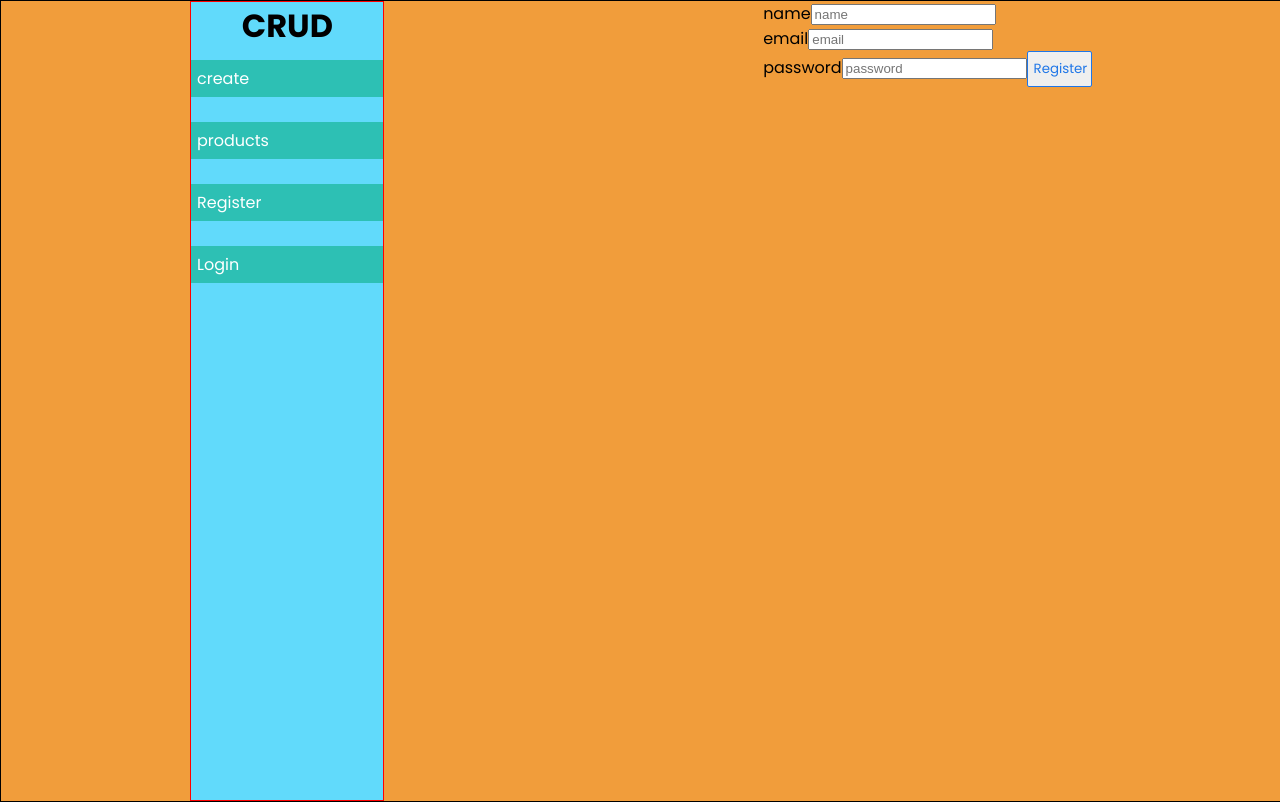
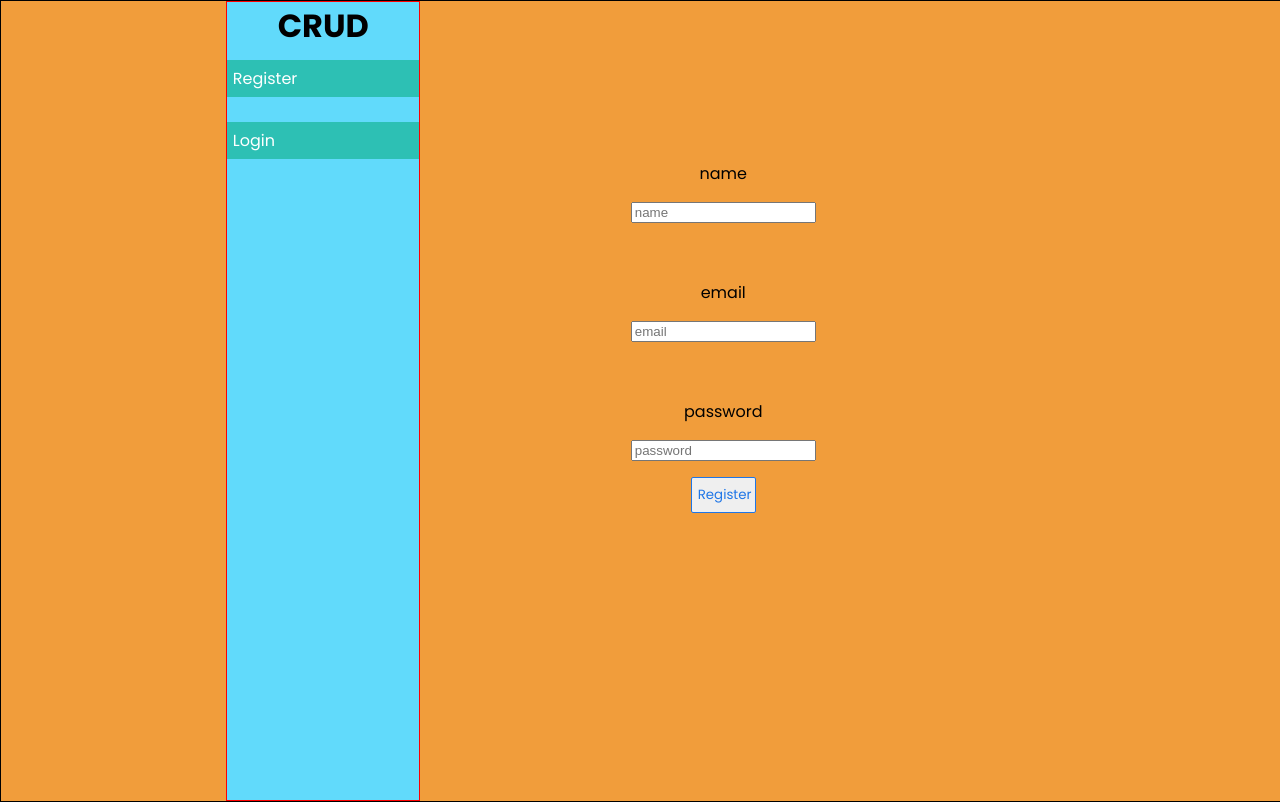
Before and after one commit to codernish7/CRUD, a React (Create React App) app: page /register in a window 1280 px wide. Built offline with nearby package versions, Linux system fonts and the light colour scheme.

Commit message:
UI-commit

```diff
--- a/src/App.css
+++ b/src/App.css
@@ -166,3 +166,20 @@ header{
   color: #fff;
   border-color: #007bff;
 }
+
+.login-box{
+  position: relative;
+  right: 15rem;
+  display: flex;
+  flex-direction: column;
+  top:10rem;
+}
+
+.register-box{
+  position: relative;
+  gap: 1rem;
+  right: 15rem;
+  display: flex;
+  flex-direction: column;
+  top:10rem;
+}
--- a/src/components/Listing.jsx
+++ b/src/components/Listing.jsx
@@ -6,7 +6,7 @@ export default function List(props){
 
     const[currentPage,setCurrentpage]=useState(1)
 
-    let itemsPerPage=5
+    let itemsPerPage=3
 
     let pagefactor=currentPage*itemsPerPage
 
--- a/src/components/Login.jsx
+++ b/src/components/Login.jsx
@@ -19,13 +19,15 @@ export default function Login(props){
               props.cred(true)
             }
 
+
           }
+
 
     }
 
 
     return(
-        <div>
+        <div className="login-box">
             <label>email</label>
             <input type="text" placeholder="email" onChange={handlemail} value={email}/>
             <br></br>
--- a/src/components/Navbar1.jsx
+++ b/src/components/Navbar1.jsx
@@ -4,14 +4,15 @@ import { Link } from "react-router-dom";
 export default function Navbar(){
 
 
+
     return(
         <div className="nav">
             <h1>CRUD</h1>
             <ul>
-            <li><Link to="/" style={{textDecoration:'none',listStyle:'none',color:'white',backgroundColor:'rgb(45, 192, 180)'}}>create</Link></li>
+            {/* <li><Link to="/" style={{textDecoration:'none',listStyle:'none',color:'white',backgroundColor:'rgb(45, 192, 180)'}}>create</Link></li>
             <br></br>
             <li><Link to="/list" style={{textDecoration:'none',listStyle:'none',color:'white',backgroundColor:'rgb(45, 192, 180)'}}>products</Link></li>
-            <br></br>
+            <br></br> */}
             <li><Link to="/register" style={{textDecoration:'none',listStyle:'none',color:'white',backgroundColor:'rgb(45, 192, 180)'}}>Register</Link></li>
             <br></br>
             <li><Link to="/login" style={{textDecoration:'none',listStyle:'none',color:'white',backgroundColor:'rgb(45, 192, 180)'}}>Login</Link></li>
--- a/src/components/Navbar2.jsx
+++ b/src/components/Navbar2.jsx
@@ -16,7 +16,7 @@ export default function Navbar(props){
             <br></br>
             <li><Link to="/list" style={{textDecoration:'none',listStyle:'none',color:'white',backgroundColor:'rgb(45, 192, 180)'}}>products</Link></li>
             <br></br>
-            <li onClick={handleLogout} style={{textDecoration:'none',listStyle:'none',color:'white',backgroundColor:'rgb(45, 192, 180)'}}>Logout</li>
+            <li onClick={handleLogout} style={{cursor:'pointer',textDecoration:'none',listStyle:'none',color:'white',backgroundColor:'rgb(45, 192, 180)'}}>Logout</li>
             </ul>
         </div>
     )
--- a/src/components/Register.jsx
+++ b/src/components/Register.jsx
@@ -29,7 +29,7 @@ export default function Register(){
         }
     }
     return(
-        <div>
+        <div className="register-box">
 
             <label>name</label>
             <input type="text" name='name' placeholder="name" onChange={handleChange} value={cred.name} />
```
